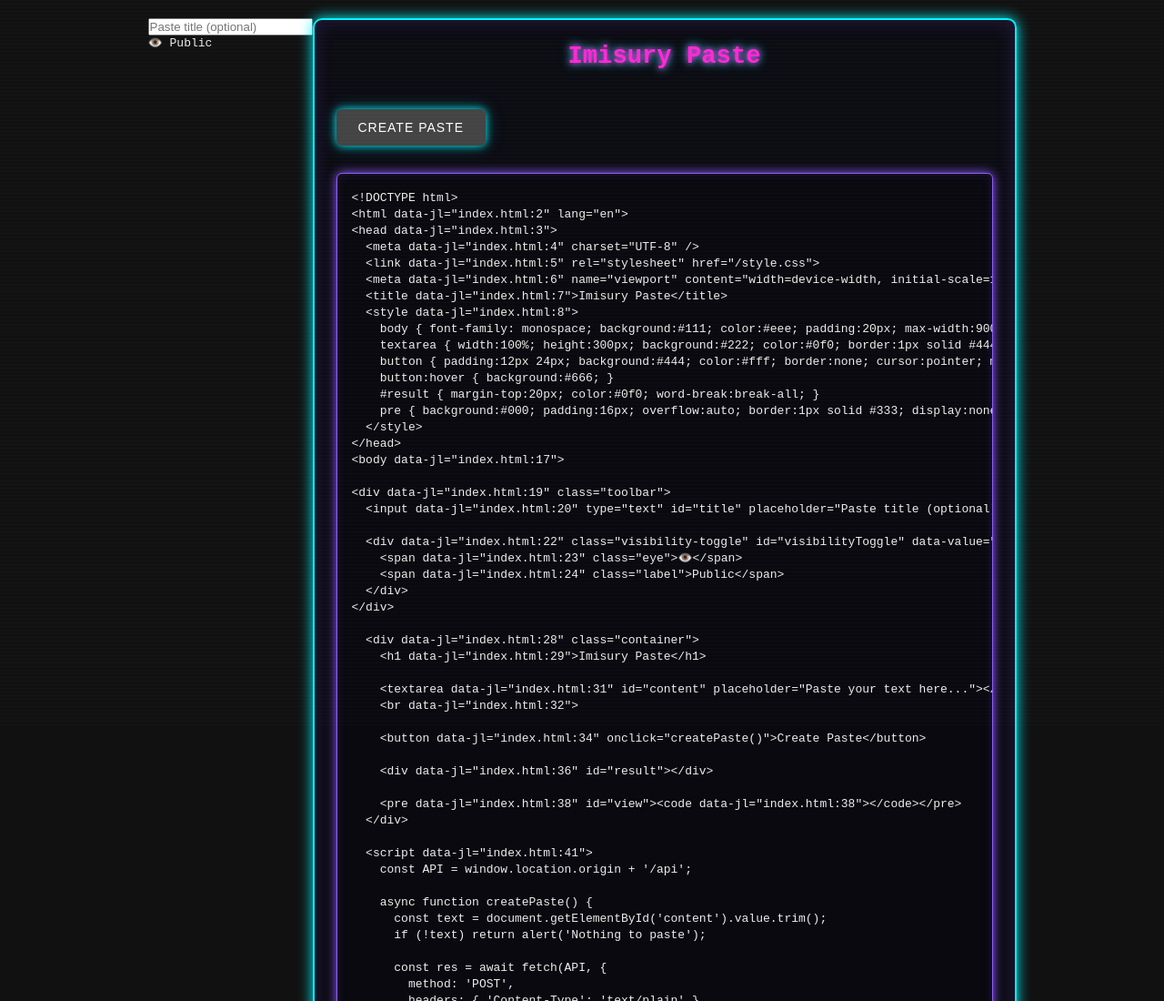
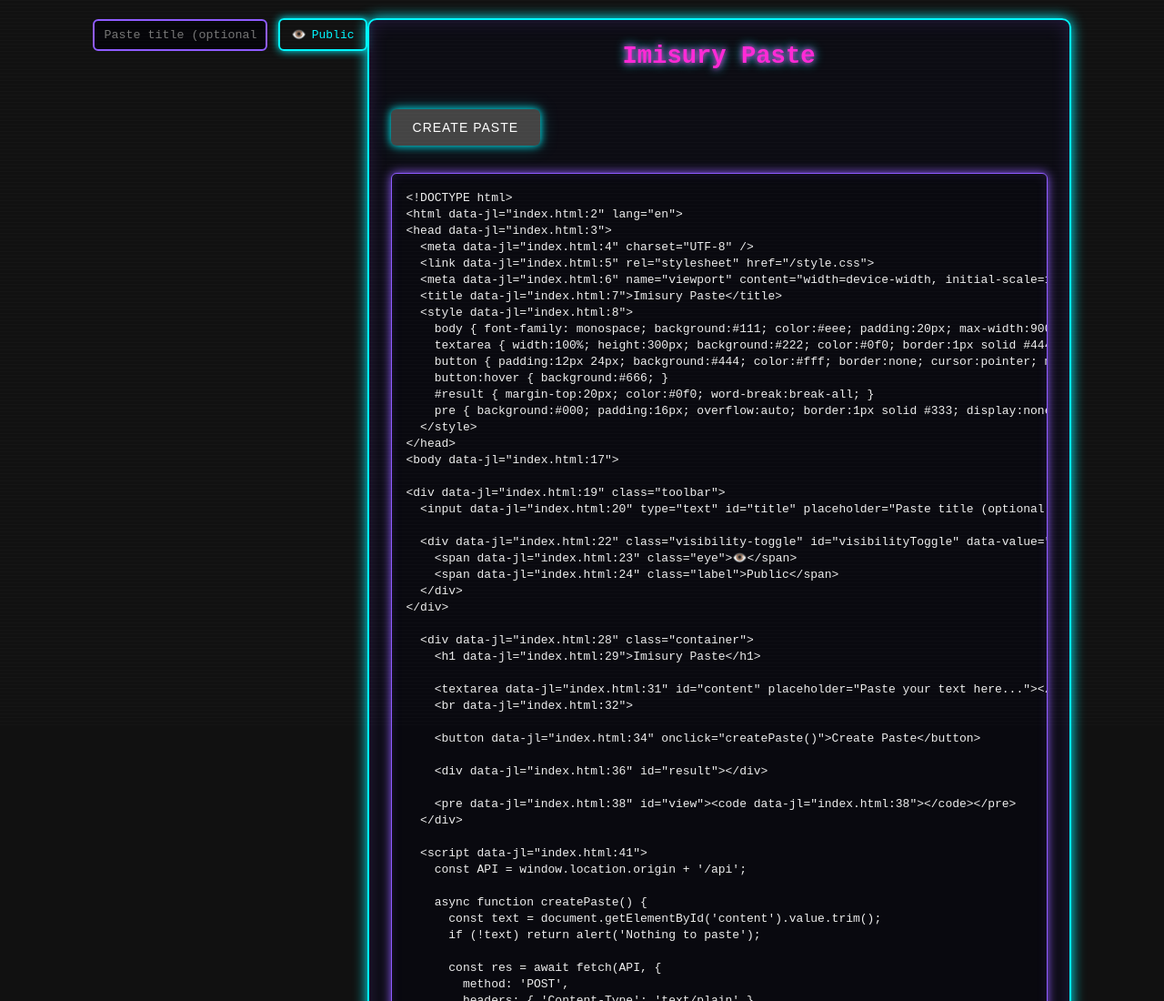
Before and after one commit to imisury/simple-paste, a website: page index.html in a window 1280 px wide. Shown: the top 1100 px of the page at 91% size. Drawn offline with nearby package versions, Linux system fonts and the light colour scheme; files whose address does not match are found by name.

Commit message:
Update style.css

```diff
--- a/style.css
+++ b/style.css
@@ -143,3 +143,46 @@ body::after {
     transparent 4px
   );
 }
+
+/* Toolbar */
+.toolbar {
+  display: flex;
+  gap: 12px;
+  align-items: center;
+  margin-bottom: 12px;
+}
+
+/* Title input */
+#title {
+  flex: 1;
+  background: #050509;
+  border: 2px solid var(--neon-purple);
+  color: var(--text-light);
+  padding: 8px 10px;
+  border-radius: 6px;
+  font-family: inherit;
+}
+
+/* Visibility toggle */
+.visibility-toggle {
+  display: flex;
+  align-items: center;
+  gap: 6px;
+  padding: 8px 12px;
+  border: 2px solid var(--neon-cyan);
+  border-radius: 6px;
+  cursor: pointer;
+  color: var(--neon-cyan);
+  box-shadow: 0 0 10px var(--neon-cyan);
+  transition: 0.25s;
+}
+
+.visibility-toggle.unlisted {
+  border-color: var(--neon-pink);
+  color: var(--neon-pink);
+  box-shadow: 0 0 10px var(--neon-pink);
+}
+
+.visibility-toggle:hover {
+  transform: scale(1.05);
+}
```
